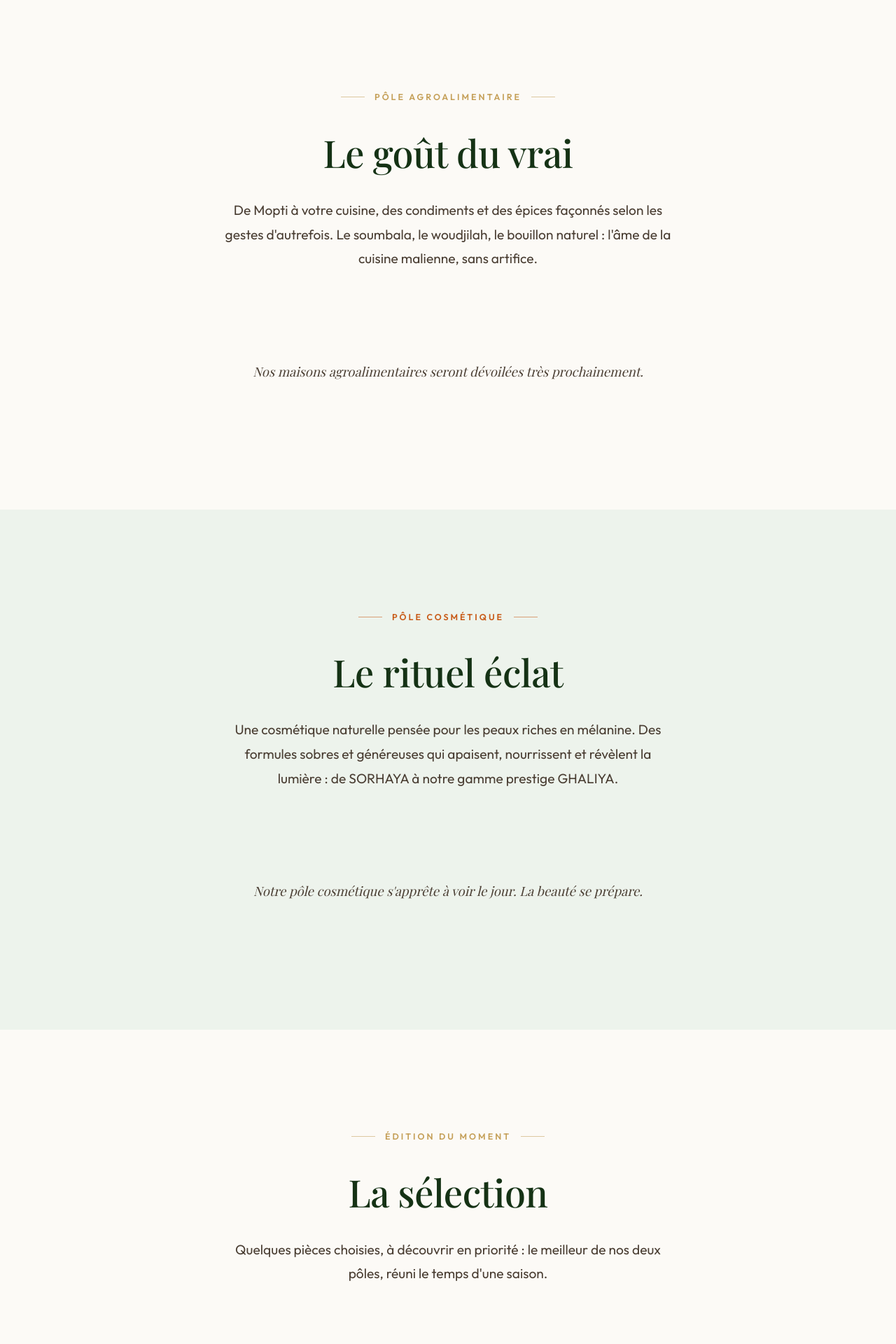
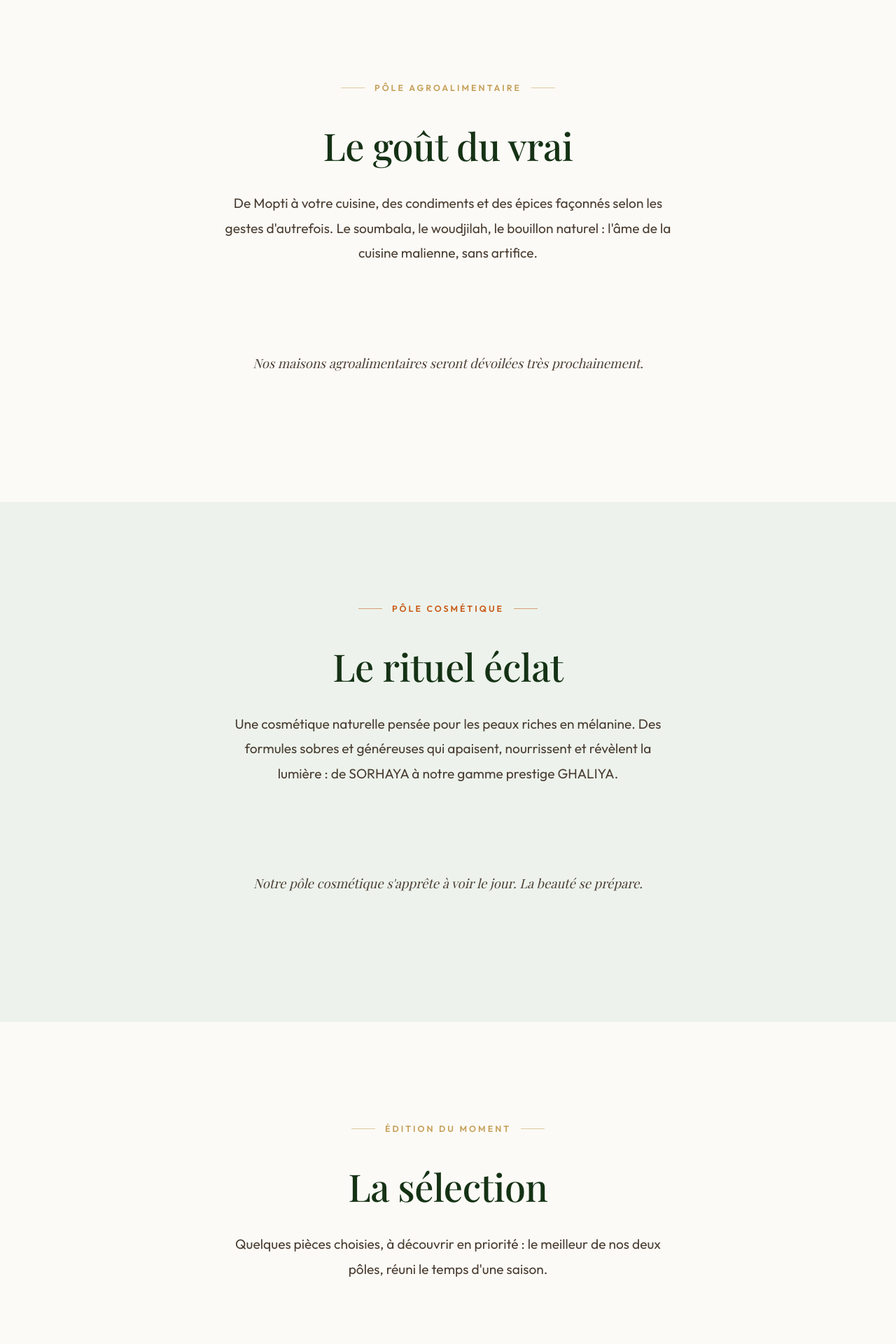
Before and after one commit to aichadev2024/koyra, a Django app: page / in a window 1280 px wide. Shown: the part 867-2787 px from the top of the page at 70% size. Run offline with Django 5.2, Linux system fonts and the light colour scheme; data that the repository does not hold is empty; some libraries are stand-ins or nearby versions; some web fonts are replaced.

Commit message:
style(public): premium spacing pass
Introduce a small spacing scale (--gutter, --measure, --space-section,
--space-block) and apply it consistently:

- container: full width with fluid side gutters instead of a flat 90%,
  max-width nudged to 1300px so content never kisses the edge.
- sections: one harmonised vertical rhythm; the first block after the
  hero sits a touch tighter for a deliberate transition.
- hero: less brutal top/bottom padding, min-height capped, intro copy
  held to a readable measure and re-centred.
- section intros capped at ~40rem so lines stay comfortable.
- cards: slightly more generous, regular inner padding; tighter heading
  tracking.
- footer padding aligned to the section rhythm.

Verified: no horizontal overflow at 375 / 1280; header subtitle clears
the floating card on the interior pages.

Co-Authored-By: Claude Sonnet 5 <noreply@anthropic.com>

```diff
--- a/static/css/style.css
+++ b/static/css/style.css
@@ -688,6 +688,70 @@ main > section[style*="- 6rem"] {
     opacity: 0.55;
 }
 .bg-light .section-kicker { color: var(--terracotta); }
+.section-kicker + h2 { margin-top: 0.2rem; }
+
+/* =========================================================================
+   ESPACES "PREMIUM" — rythme vertical harmonisé, gouttières généreuses,
+   respiration éditoriale. (surcouche : ne touche pas aux couleurs)
+   ========================================================================= */
+:root {
+    --gutter: clamp(1.25rem, 0.5rem + 3vw, 3rem);   /* marge latérale fluide */
+    --measure: 40rem;                                /* longueur de ligne confortable (~640px) */
+    --space-section: clamp(4.5rem, 2rem + 8vw, 9rem);
+    --space-block: clamp(2.5rem, 1.2rem + 4vw, 4.5rem);
+}
+
+/* Conteneur : un peu plus large, gouttières qui ne collent jamais au bord */
+.container {
+    width: 100%;
+    max-width: 1300px;
+    padding-inline: var(--gutter);
+}
+
+/* Rythme des sections, unifié et fluide */
+.section-padding { padding: var(--space-section) 0; }
+.section-header  { margin-bottom: clamp(3rem, 1.5rem + 4vw, 5rem); }
+
+/* Sous-titres de section : mesure de lecture maîtrisée */
+.section-header p {
+    max-width: var(--measure);
+    line-height: 1.85;
+}
+
+/* Premier bloc après le héros : transition franche et posée */
+.hero-section + section { padding-top: clamp(4rem, 2rem + 6vw, 7rem); }
+
+/* --- Héros : respiration plus juste ------------------------------- */
+.hero-section {
+    padding: clamp(7rem, 4rem + 9vw, 11rem) 0 clamp(5rem, 3rem + 7vw, 9rem);
+    min-height: min(84vh, 820px);
+}
+.hero-content { max-width: 760px; }
+.hero-content h2 { margin-bottom: clamp(1.25rem, 0.8rem + 1.5vw, 2rem); }
+.hero-content p {
+    max-width: 52ch;
+    margin-inline: auto;
+    margin-bottom: clamp(2.5rem, 1.5rem + 3vw, 3.75rem);
+}
+
+/* --- Cartes : intérieur plus généreux et régulier ---------------- */
+.grid-layout { gap: clamp(1.75rem, 1rem + 2.6vw, 3.75rem); }
+.card-body {
+    padding: clamp(2rem, 1.4rem + 1.6vw, 2.75rem) clamp(1.5rem, 1rem + 1.4vw, 2.25rem);
+    gap: 0.15rem;
+}
+.card-body h3 { letter-spacing: -0.3px; }
+.card-body .category-tag { margin-bottom: 1.1rem; }
+
+/* Blocs "appel à l'action" centrés : espace au-dessus constant */
+.section-padding > .container > .text-center:last-child,
+.produits-vedettes-section .text-center:last-child {
+    margin-top: var(--space-block) !important;
+}
+
+/* --- Pied de page : rythme aligné sur le reste ------------------- */
+.main-footer { padding: var(--space-section) 0 2.5rem; }
+.footer-container { gap: clamp(2.5rem, 1.5rem + 4vw, 5rem); margin-bottom: clamp(3rem, 2rem + 3vw, 5rem); }
 
 /* --- En-tête : compactage au défilement ----------------------------- */
 .main-header.is-scrolled {
--- a/templates/base.html
+++ b/templates/base.html
@@ -11,7 +11,7 @@
     <link rel="preconnect" href="https://fonts.gstatic.com" crossorigin>
     <link href="https://fonts.googleapis.com/css2?family=Outfit:wght@300;400;500;600;700&family=Playfair+Display:ital,wght@0,400;0,500;0,600;0,700;1,400;1,500&display=swap" rel="stylesheet">
     {% load static %}
-    <link rel="stylesheet" href="{% static 'css/style.css' %}?v=4.4">
+    <link rel="stylesheet" href="{% static 'css/style.css' %}?v=4.5">
 </head>
 <body>
     <header class="main-header">
@@ -82,6 +82,6 @@
         </div>
     </footer>
 
-    <script src="{% static 'js/site.js' %}?v=4.4" defer></script>
+    <script src="{% static 'js/site.js' %}?v=4.5" defer></script>
 </body>
 </html>
```
